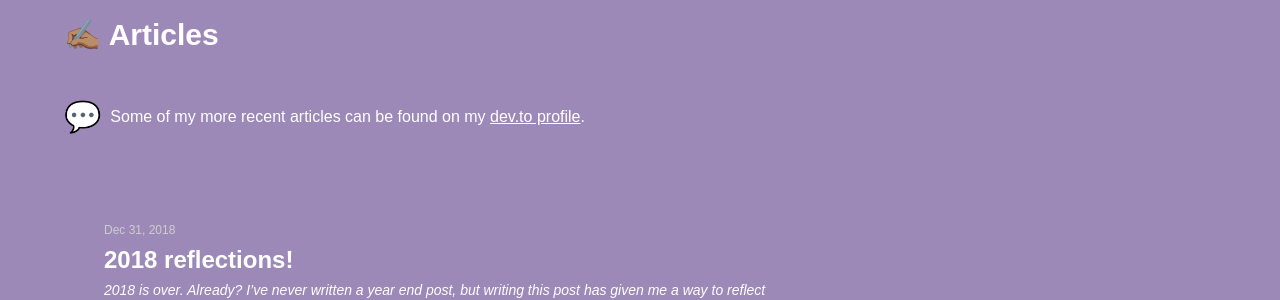
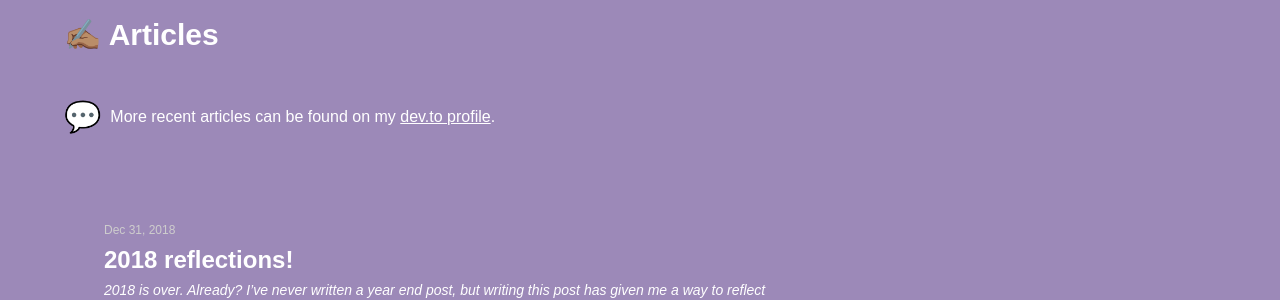
Before and after one commit to Ridhwana/Ridhwana.github.io, a Jekyll site: the page built from blog.md, in a window 1280 px wide. Shown: the part 170-470 px from the top of the page. Built offline with Jekyll 4.4.1, drawn with Linux system fonts in a browser that asks for light colours.

Commit message:
feat: update obvious things on website

```diff
--- a/_data/companies.yml
+++ b/_data/companies.yml
@@ -1,5 +1,5 @@
 - company: Forem (previously known as DEV)
-  role: Senior Software Engineer
+  role: Lead Software Engineer
   year: January 2020 to Present
   location: Remote
 
--- a/_layouts/blog.html
+++ b/_layouts/blog.html
@@ -9,7 +9,7 @@ layout: default
 
   <div class="callout">
     <h1>💬</h1>
-    <div class="callout-text">&nbsp; Some of my more recent articles can be found on my <a href="https://dev.to/ridhwana" target="_blank">dev.to profile</a>.</div>
+    <div class="callout-text">&nbsp; More recent articles can be found on my <a href="https://dev.to/ridhwana" target="_blank">dev.to profile</a>.</div>
   </div>
 
   {{ content }}
```
